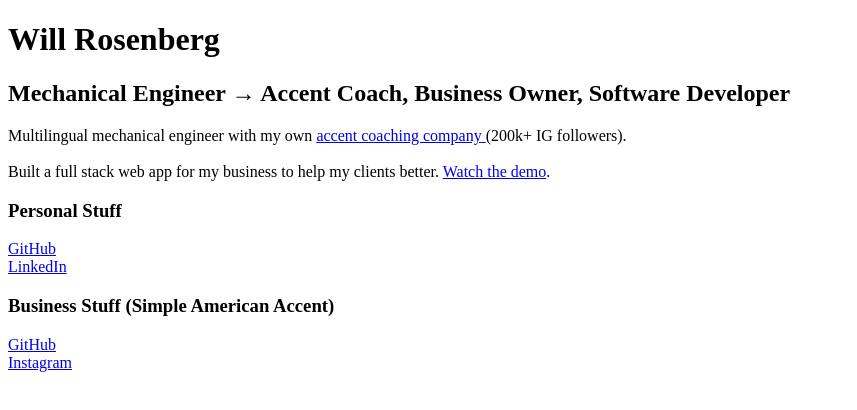
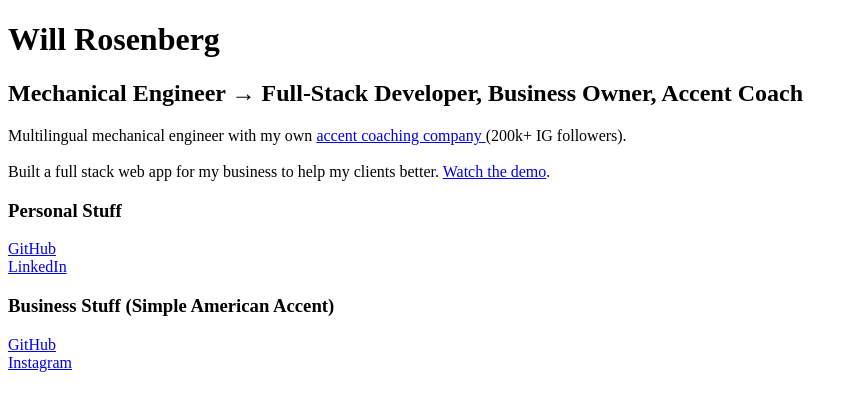
Before and after one commit to will-rosenberg/portfolio, a React (Vite) app: page / in a window 1280 px wide. Shown: the top 410 px of the page, without its empty margins (0-857 px from the left). Built offline with nearby package versions, Linux system fonts and the light colour scheme; the HTML template or start-up script is replaced by a standard one.

Commit message:
Update Home.jsx

```diff
--- a/src/pages/Home.jsx
+++ b/src/pages/Home.jsx
@@ -5,7 +5,7 @@ export default function Home() {
     <div className="maindiv">
       <h1>Will Rosenberg</h1>
       <h2>
-        Mechanical Engineer → Accent Coach, Business Owner, Software Developer
+        Mechanical Engineer → Full-Stack Developer, Business Owner, Accent Coach
       </h2>
       <p>
         Multilingual mechanical engineer with my own{" "}
```
